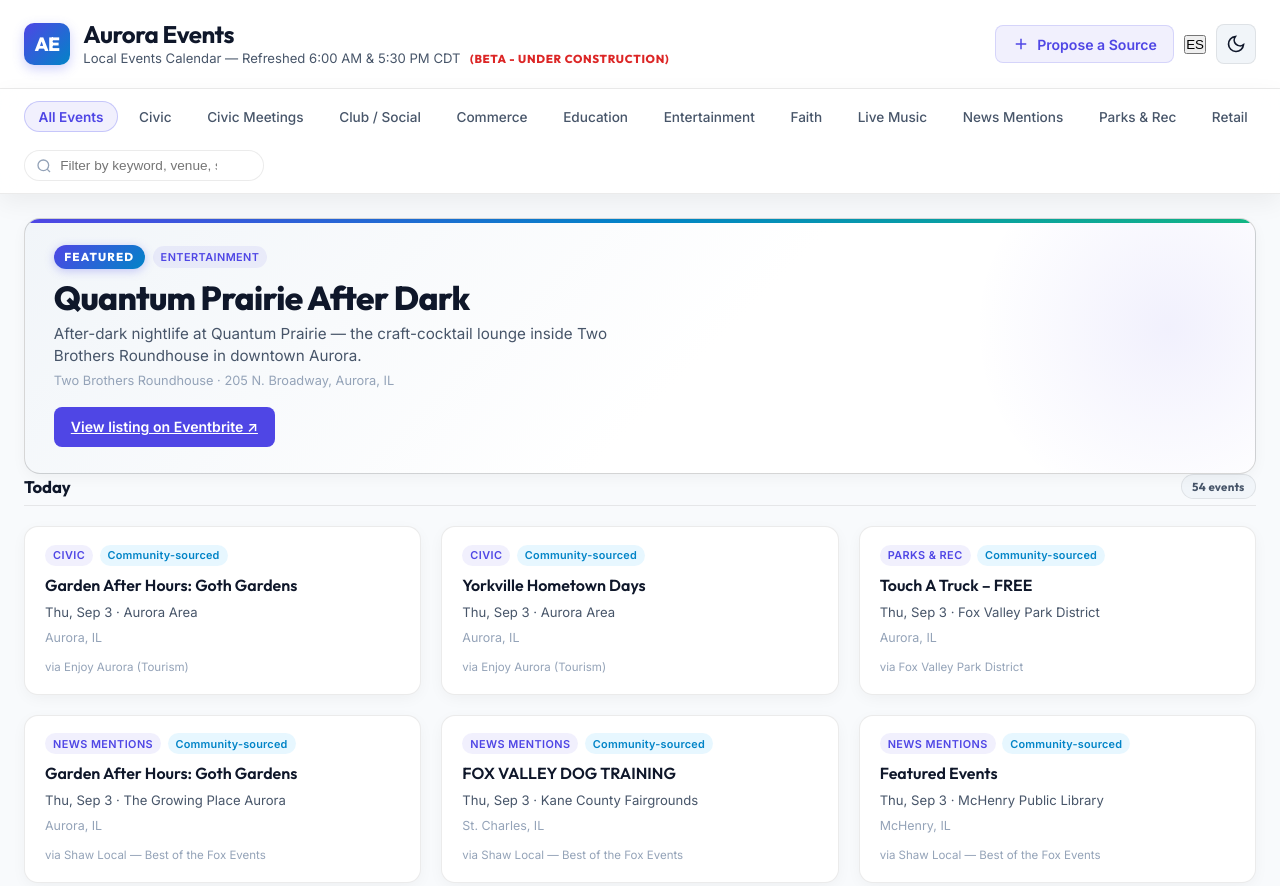
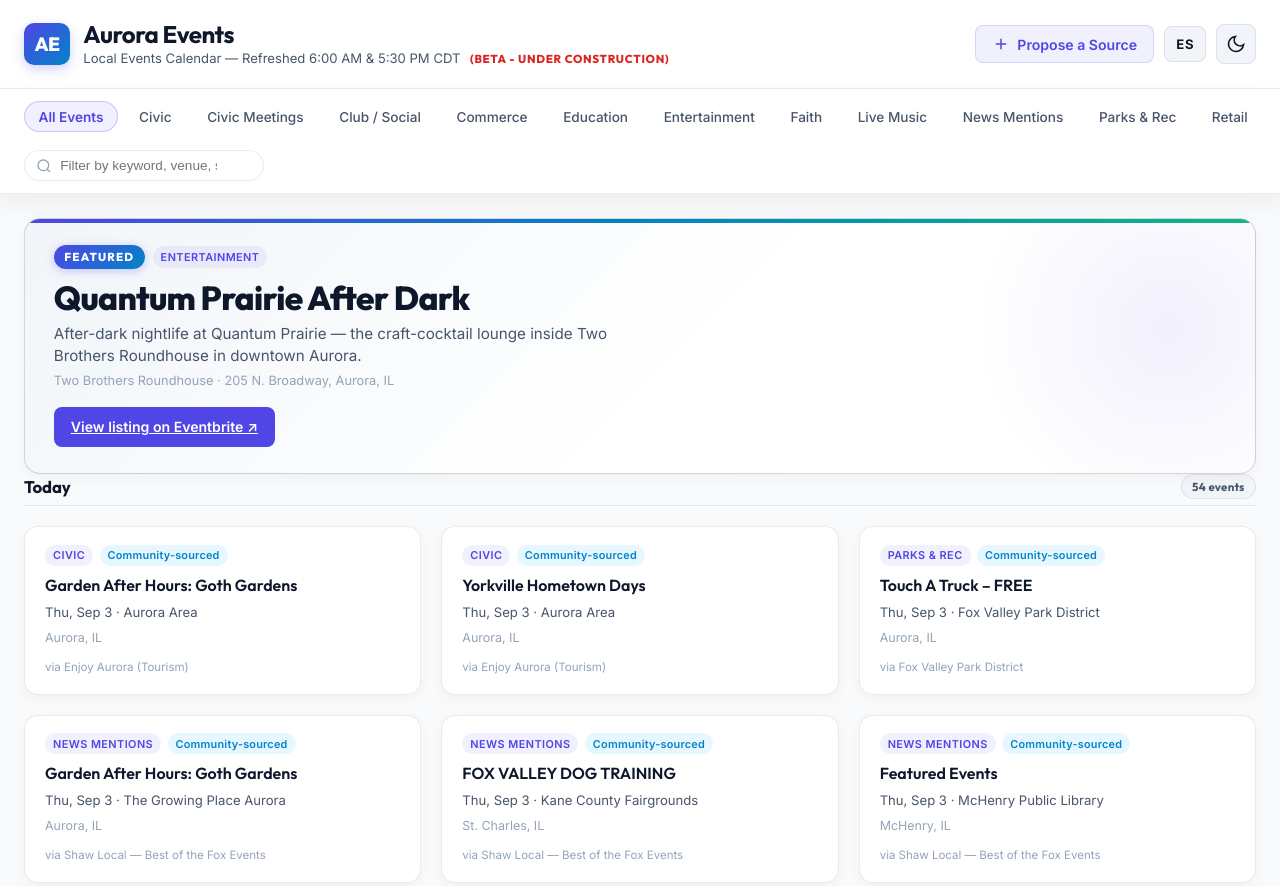
Before and after one commit to jimschweizer/Event_Calendar, a website: page index.html in a window 1280 px wide. Shown: the top 886 px of the page. Drawn offline with Linux system fonts and the light colour scheme.

Commit message:
style: ES/EN language toggle button

```diff
--- a/style.css
+++ b/style.css
@@ -222,6 +222,30 @@
 }
 
 .theme-toggle-btn:hover {
+  border-color: var(--border-strong);
+  color: var(--accent-primary);
+}
+
+/* Language Toggle (ES/EN) */
+.lang-toggle-btn {
+  background: var(--bg-surface-elevated);
+  border: 1px solid var(--border-subtle);
+  color: var(--text-main);
+  min-width: 2.6rem;
+  padding: 0.55rem 0.65rem;
+  border-radius: 8px;
+  cursor: pointer;
+  display: flex;
+  align-items: center;
+  justify-content: center;
+  font-family: var(--font-body);
+  font-size: 0.82rem;
+  font-weight: 700;
+  letter-spacing: 0.05em;
+  transition: all 0.2s ease;
+}
+
+.lang-toggle-btn:hover {
   border-color: var(--border-strong);
   color: var(--accent-primary);
 }
```
